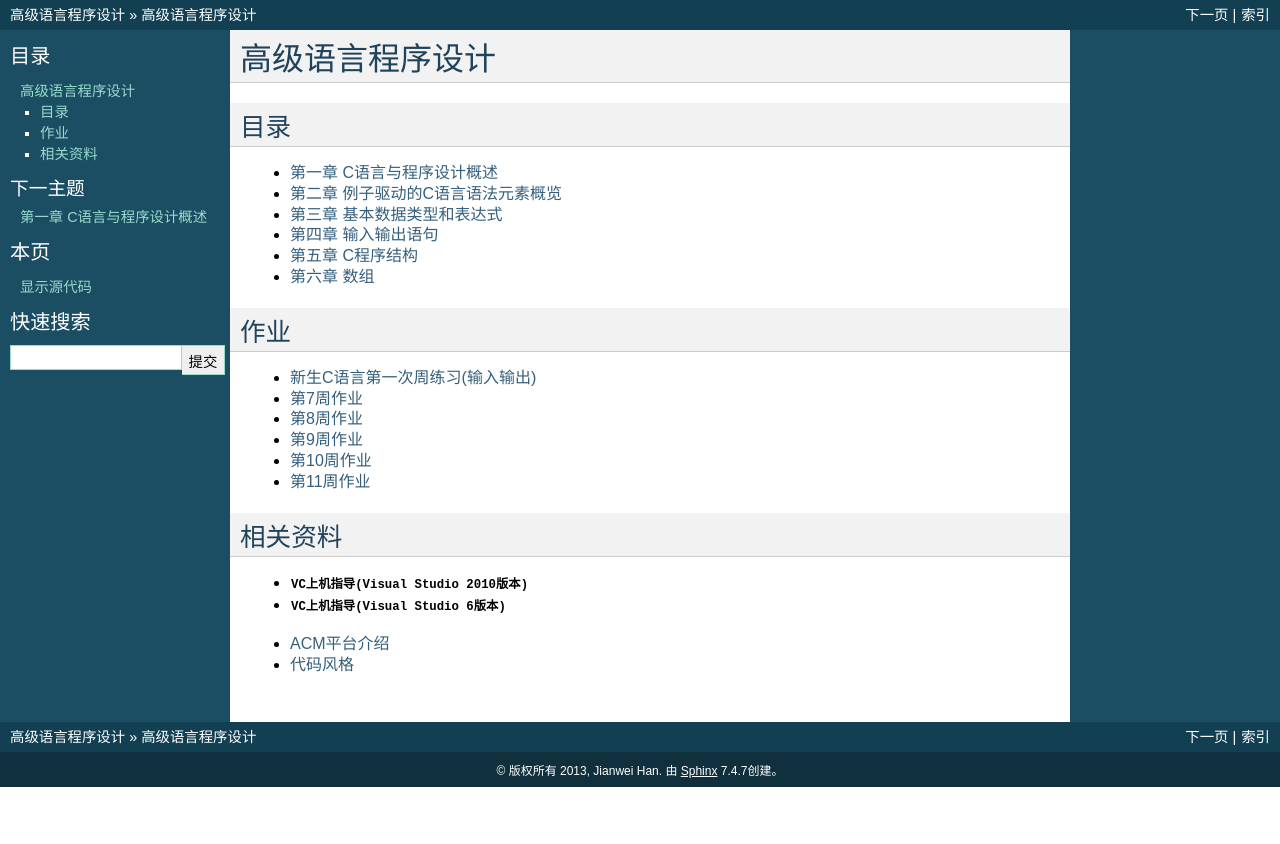
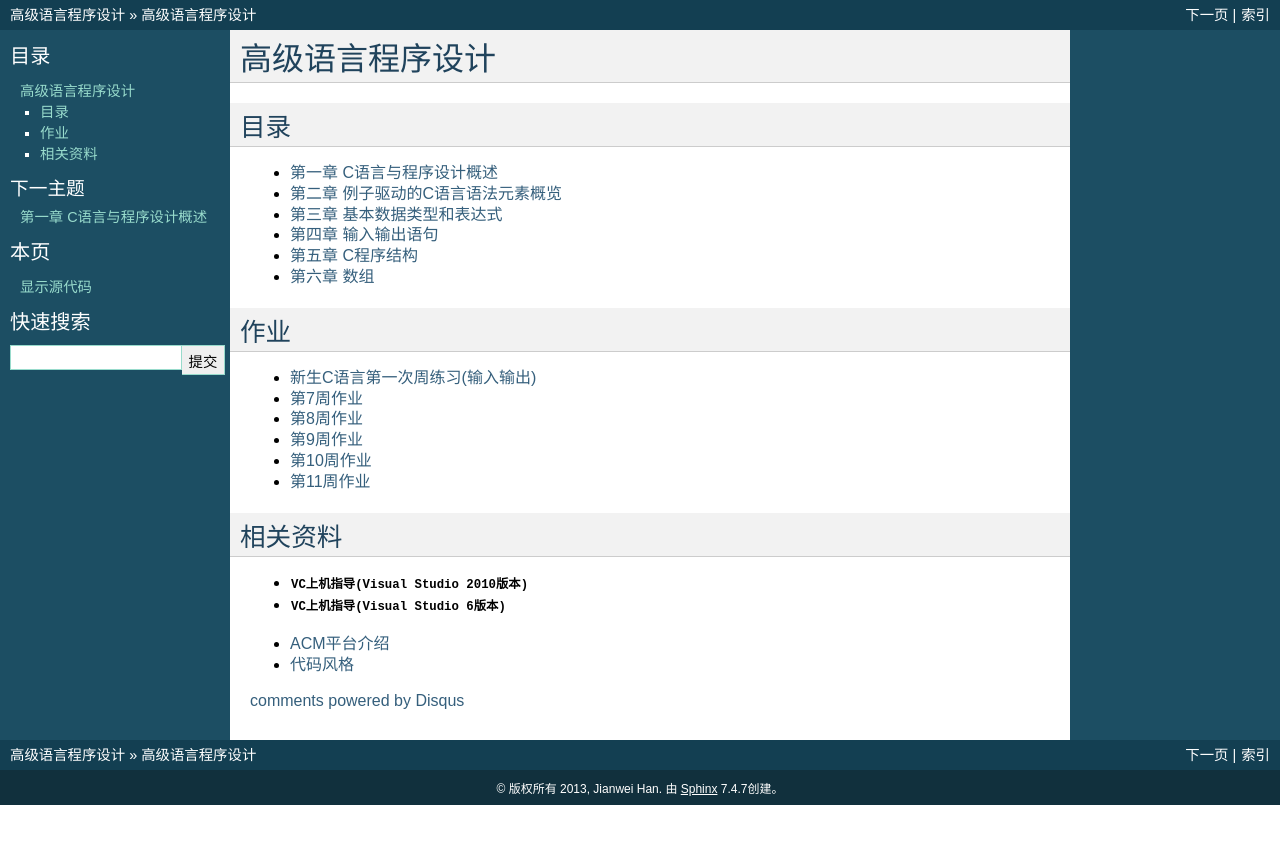
Before and after one commit to zjsu/c, a Sphinx documentation site: the page built from source/index.rst, in a window 1280 px wide. Shown: the top 844 px of the page. Built offline with Sphinx 7.4.7, drawn with Linux system fonts in a browser that asks for light colours; comment, search, counter and statistics services are not loaded; some of the changed lines change nothing that is shown.

Commit message:
Add comment

```diff
--- /dev/null
+++ b/source/_templates/page.html
@@ -0,0 +1,30 @@
+{% extends "!page.html" %}
+
+{% macro comments() %}
+
+<div id="disqus_thread"></div>
+<script type="text/javascript">
+    /* * * CONFIGURATION VARIABLES: EDIT BEFORE PASTING INTO YOUR WEBPAGE * * */
+    var disqus_shortname = '{{ disqus_shortname }}';
+    var disqus_identifier = '{{ pagename }}';
+
+    /* * * DON'T EDIT BELOW THIS LINE * * */
+    (function() {
+        var dsq = document.createElement('script'); dsq.type = 'text/javascript'; dsq.async = true;
+        dsq.src = 'http://' + disqus_shortname + '.disqus.com/embed.js';
+        (document.getElementsByTagName('head')[0] || document.getElementsByTagName('body')[0]).appendChild(dsq);
+    })();
+</script>
+<noscript>Please enable JavaScript to view the <a href="http://disqus.com/?ref_noscript">comments powered by Disqus.</a></noscript>
+<a href="http://disqus.com" class="dsq-brlink">comments powered by <span class="logo-disqus">Disqus</span></a>
+{% endmacro %}
+
+{%- block body %}
+  {{ super() }}
+
+  {% if disqus_shortname %}
+    {{ comments() }}
+  {% else %}
+    <!-- disqus commenting disabled; set disqus_shortname -->
+  {% endif %}
+{%- endblock %}
--- a/source/conf.py
+++ b/source/conf.py
@@ -28,7 +28,7 @@
 extensions = ['sphinx.ext.todo']
 
 # Add any paths that contain templates here, relative to this directory.
-# templates_path = ['_templates']
+templates_path = ['_templates']
 
 # The suffix of source filenames.
 source_suffix = '.rst'
@@ -103,7 +103,7 @@
 
 
 html_context = {
-   "disqus_shortname" : 'datastructure',
+   "disqus_shortname" : 'zjgsu-c',
 }
 
 # The name for this set of Sphinx documents.  If None, it defaults to
```
